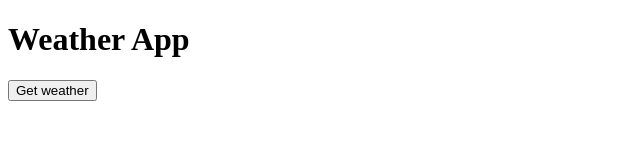
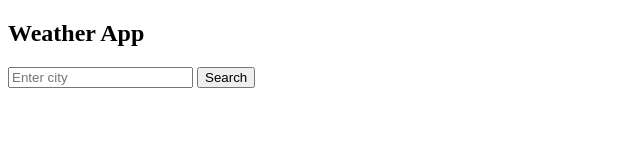
Before and after one commit to jeeyuni/weather-app, a plain HTML site: page index.html in a window 1280 px wide. Shown: the whole page, without its empty margins (0-640 px from the left). Drawn offline with Linux system fonts and the light colour scheme.

Commit message:
added displayWeather function

```diff
--- a/index.html
+++ b/index.html
@@ -2,14 +2,19 @@
 <html lang="en">
 <head>
     <meta charset="UTF-8">
-    <meta http-equiv="X-UA-Compatible" content="IE=edge">
     <meta name="viewport" content="width=device-width, initial-scale=1.0">
     <title>Weather App</title>
+    <link rel="stylesheet" href="styles.css">
 </head>
 <body>
-    <h1>Weather App</h1>
-    <button onclick = "fetchWeather()">Get weather</button>
+    <div id="weather-container">
+        <h2>Weather App</h2>
+        <input type="text" id="city" placeholder="Enter city">
+        <button onclick="getWeather()">Search</button>
+
+
+        <div id="imageContainer"></div>
+
     <script src="script.js"></script>
-
 </body>
 </html>
--- a/script.js
+++ b/script.js
@@ -1,11 +1,26 @@
-const apiUrl = "https://api.open-meteo.com/v1/forecast?latitude=52.52&longitude=13.41&hourly=temperature_2m&models=gfs_seamless";
+function getWeather() {
+    const apiUrl = 'https://api.open-meteo.com/v1/forecast?latitude=52.52&longitude=13.41&hourly=temperature_2m&models=gfs_seamless':
+    const city = document.getElementById('city').value;
+
 
     async function fetchWeather() {
         try {
             const response = await fetch(apiUrl);
             const data = await response.json();
-    console.log(data);
+            displayWeather(data);
         } catch (error) {
             console.log('There was an error whilie fetching data!', error);
         }
     }
+
+    function displayWeather(data) {
+        //console.log(data);
+        //const weatherIcon = document.getElementById('weather-icon');
+
+        const container = document.getElementById('imageContainer');
+        container.innerHTML = ''; //Clears previous image
+        //container.appendChild(weatherIcon);
+
+    }
+
+}
```
Also changed, not shown: styles.css (added). Lines whose indentation alone changed are shown as unchanged.
